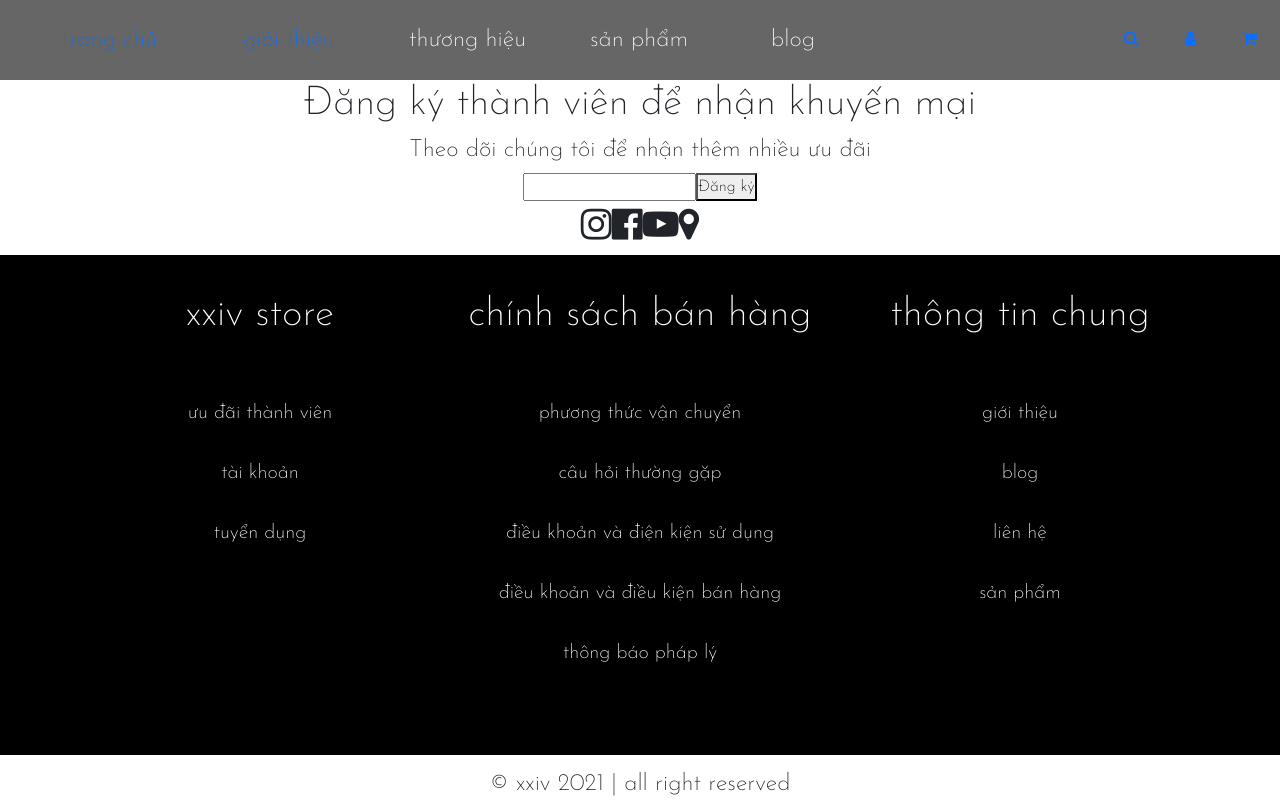
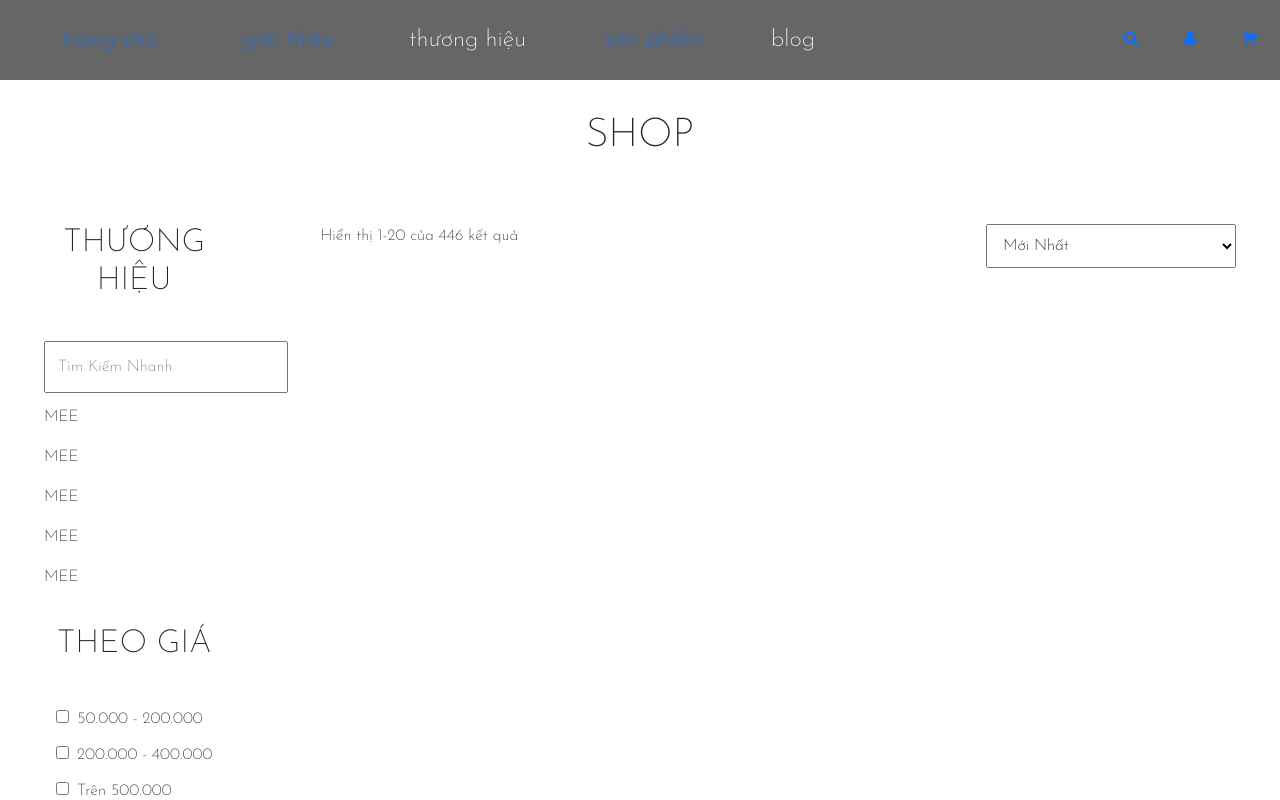
Before and after one commit to GraduationProject-DTU/user-fe, a React (Create React App) app: page /product in a window 1280 px wide. Shown: the top 800 px of the page. Built offline with nearby package versions, Linux system fonts and the light colour scheme.

Commit message:
update layout product

```diff
--- /dev/null
+++ b/src/Components/Layouts/Contents/Product/Product.jsx
@@ -0,0 +1,65 @@
+import React from 'react'
+import './product.css'
+
+function Product() {
+    return (
+        <div id='product'>
+            <h1 className='title-product'>SHOP</h1>
+            <div className='contain'>
+                <div className='product-category'>
+                    <h2 className='title-brand'>THƯƠNG HIỆU</h2>
+                    <div className='wrap-brand'>
+                        <input className='inp-brand' placeholder='Tìm Kiếm Nhanh' />
+                        <div className='brand'>
+                            <p>MEE</p>
+                            <p>MEE</p>
+                            <p>MEE</p>
+                            <p>MEE</p>
+                            <p>MEE</p>
+                            <p>MEE</p>
+                            <p>MEE</p>
+                        </div>
+                    </div>
+                    <h2 className='title-brand'>THEO GIÁ</h2>
+                    <div className='contain-price'>
+                        <div className='wrap-price '>
+                            <input className='price-check' type="checkbox" />
+                            <span>50.000 - 200.000</span>
+                        </div>
+                        <div className='wrap-price'>
+                            <input className='price-check' type="checkbox" />
+                            200.000 - 400.000
+                        </div>
+                        <div className='wrap-price'>
+                            <input className='price-check' type="checkbox" />
+                            Trên 500.000
+                        </div>
+                    </div>
+                </div>
+                <div className='product'>
+                    <div className='wrap'>
+                        <div className='header-product'>
+                            <p>
+                                Hiển thị 1-20 của 446 kết quả
+                            </p>
+
+                            <select className='product-dropbox'>
+                                <option className='product-dropbox-text' selected='selected'>Mới Nhất </option>
+                                <option className='product-dropbox-text'><span>Thứ tự theo giá : thấp đến cao </span></option>
+                                <option className='product-dropbox-text'>Thứ tự theo giá : cao đến thấp </option>
+
+                            </select>
+
+                        </div>
+
+                        <div className='product'>
+
+                        </div>
+                    </div>
+                </div>
+            </div>
+        </div>
+    )
+}
+
+export default Product
--- /dev/null
+++ b/src/Components/Layouts/Contents/Product/product.css
@@ -0,0 +1,74 @@
+.title-product {
+    text-align: center;
+    margin: 32px;
+}
+
+.contain {
+    display: flex;
+    width: 100%;
+    padding: 0 12px;
+
+}
+
+.product-category{
+    width: 20%;
+    display: block;
+}
+
+.product {
+    padding: 32px;
+    width: 80%;
+    margin-left: 32px;
+
+}
+
+.product-dropbox {
+    width: 250px;
+    padding: 12px;
+}
+
+.product-dropbox-text {
+    padding: 12px;
+}
+
+.title-brand {
+    text-align: center;
+    padding: 32px;
+}
+.wrap-brand {
+    height: 252px;
+}
+
+.inp-brand {
+    padding: 12px;
+    margin: 0 32px;
+    width: 100%;
+    margin-bottom: 12px;
+}
+
+.brand{
+    overflow-y: auto;
+    margin-left: 32px;
+    height: 200px;
+}
+
+.brand:hover{
+    cursor: pointer;
+}
+
+.contain-price {
+    margin: 0 32px;
+}
+
+.wrap-price{
+    margin: 12px;
+}
+
+.price-check{
+    margin-right: 8px;
+}
+
+.header-product {
+    display: flex;
+    justify-content: space-between;
+}
--- a/src/Components/Layouts/Header/Header.jsx
+++ b/src/Components/Layouts/Header/Header.jsx
@@ -6,14 +6,14 @@ import {
     Link,
     useNavigate
 } from "react-router-dom"
-function Header(){
-    return(
+function Header() {
+    return (
         <div id='header'>
             <ul id="nav">
                 <li><Link to={"/"}><a href="">trang chủ</a></Link></li>
                 <li><Link to={"intro"}><a href="">giới thiệu</a></Link></li>
                 <li><a href="">thương hiệu</a></li>
-                    <li><a href="">sản phẩm</a>
+                <li><Link to={"product"}><a href="">sản phẩm</a></Link>
                     <ul class="subnav">
                         <li><a href="">nước hoa nam</a></li>
                         <li><a href="">nước hoa nữ</a></li>
@@ -27,7 +27,7 @@ function Header(){
                 <a href=""><i class="fa fa-user" aria-hidden="true"></i></a>
                 <a href=""><i class="fa fa-shopping-cart" aria-hidden="true"></i></a>
             </div>
-        </div>
+        </div >
     )
 }
 export default Header
--- /dev/null
+++ b/src/Components/Pages/ProductPage.jsx
@@ -0,0 +1,10 @@
+import Product from "../Layouts/Contents/Product/Product"
+
+function ProductPage() {
+    return (
+        <>
+            <Product />
+        </>
+    )
+}
+export default ProductPage
--- a/src/index.js
+++ b/src/index.js
@@ -11,14 +11,17 @@ import {
 } from "react-router-dom"
 import Homepage from './Components/Pages/Homepage';
 import Introduction from './Components/Pages/Introduction';
+import ProductPage from './Components/Pages/ProductPage';
+
 const root = ReactDOM.createRoot(document.getElementById('root'));
 root.render(
   <React.StrictMode>
     <Router>
       <App>
         <Routes>
-            <Route index path="/" element={<Homepage/>}/>
-            <Route path='intro' element={<Introduction/>}/>
+          <Route index path="/" element={<Homepage />} />
+          <Route path='intro' element={<Introduction />} />
+          <Route path='product' element={<ProductPage />} />
         </Routes>
       </App>
     </Router>
```
Also changed, not shown: src/API/index.js (added, +15 -0 lines). Lines whose indentation alone changed are shown as unchanged.
